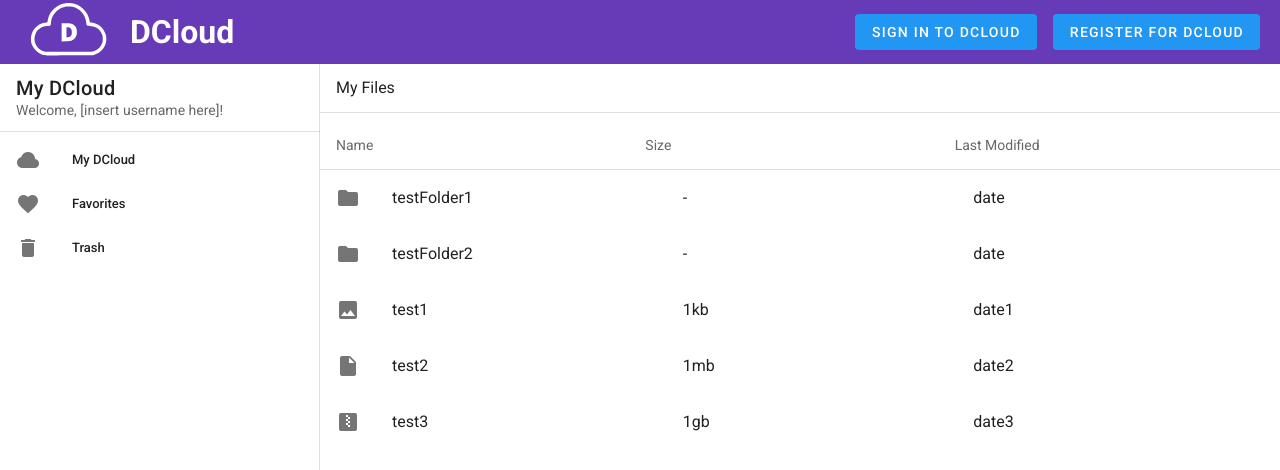
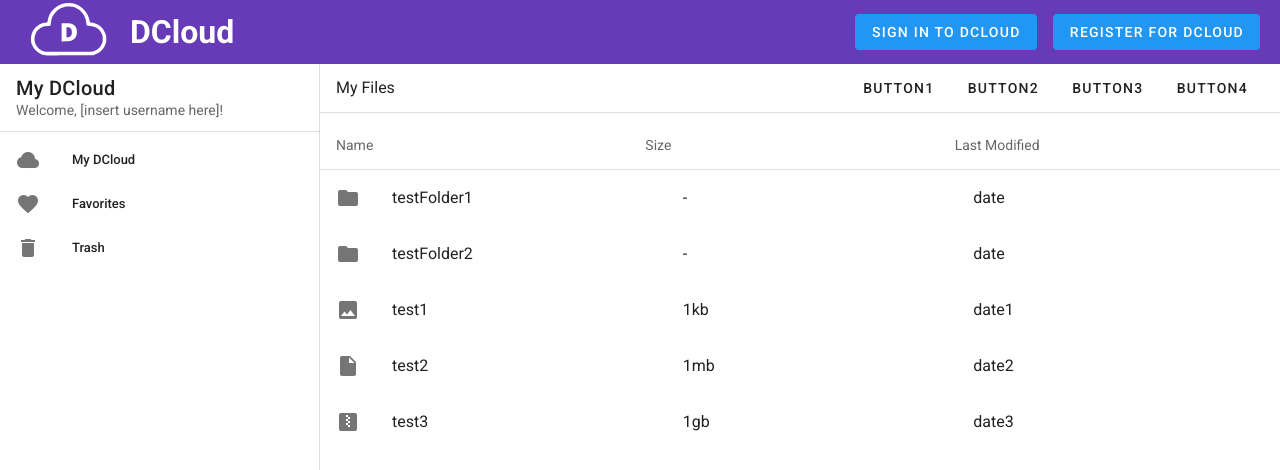
Before and after one commit to lpadgett/dcloud-client, a Vue app: page /home in a window 1280 px wide. Shown: the top 470 px of the page. Built offline with nearby package versions, Linux system fonts and the light colour scheme.

Commit message:
Needed v-tooltip for OptionButtons, not v-hover

```diff
--- a/src/components/userFacing/Dashboard/Labels/OptionButtons.vue
+++ b/src/components/userFacing/Dashboard/Labels/OptionButtons.vue
@@ -1,10 +1,15 @@
 <template>
-    <v-hover>
-        <v-btn text>button1</v-btn>
+    <div>
+        <v-tooltip bottom>
+            <template v-slot:activator="{ on }">
+                <v-btn text v-on="on">button1</v-btn>
+            </template>
+            <span>Tooltip</span>
+        </v-tooltip>
         <v-btn text>button2</v-btn>
         <v-btn text>button3</v-btn>
         <v-btn text>button4</v-btn>
-    </v-hover>
+    </div>
 </template>
 
 <script>
```
